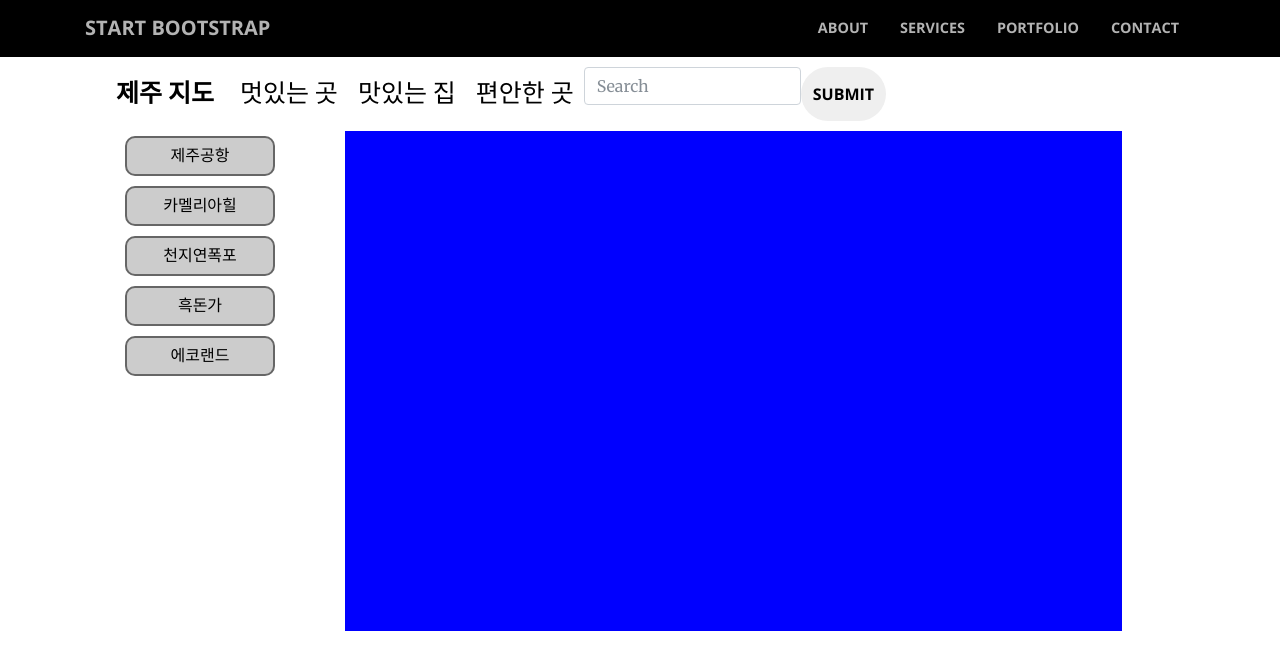
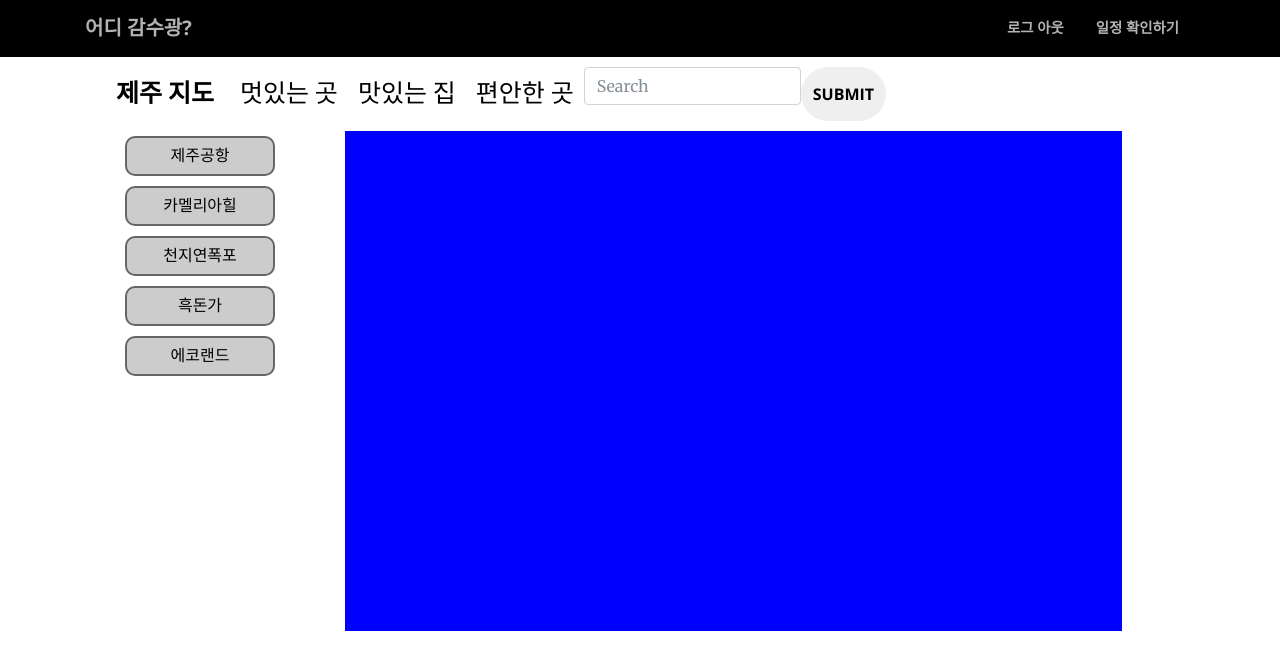
Before and after one commit to masinogns/2017_hackathon, a website: page detail.html in a window 1280 px wide. Drawn offline with nearby package versions, Linux system fonts and the light colour scheme.

Commit message:
맨 위 nav 바 글 수정

```diff
--- a/detail.html
+++ b/detail.html
@@ -34,23 +34,23 @@
     <!-- Navigation -->
     <nav class="navbar navbar-expand-lg navbar-light fixed-top" id="mainNav">
       <div class="container">
-        <a class="navbar-brand js-scroll-trigger" href="#page-top">Start Bootstrap</a>
+        <a class="navbar-brand js-scroll-trigger" href="#page-top">어디 감수광?</a>
         <button class="navbar-toggler navbar-toggler-right" type="button" data-toggle="collapse" data-target="#navbarResponsive" aria-controls="navbarResponsive" aria-expanded="false" aria-label="Toggle navigation">
           <span class="navbar-toggler-icon"></span>
         </button>
         <div class="collapse navbar-collapse" id="navbarResponsive">
           <ul class="navbar-nav ml-auto">
             <li class="nav-item">
-              <a class="nav-link js-scroll-trigger" href="#about">About</a>
+              <a class="nav-link js-scroll-trigger" href="#about"></a>
             </li>
             <li class="nav-item">
-              <a class="nav-link js-scroll-trigger" href="#services">Services</a>
+              <a class="nav-link js-scroll-trigger" href="#services"></a>
             </li>
             <li class="nav-item">
-              <a class="nav-link js-scroll-trigger" href="#portfolio">Portfolio</a>
+              <a class="nav-link js-scroll-trigger" href="#portfolio">로그 아웃</a>
             </li>
             <li class="nav-item">
-              <a class="nav-link js-scroll-trigger" href="#contact">Contact</a>
+              <a class="nav-link js-scroll-trigger" href="#contact">일정 확인하기</a>
             </li>
           </ul>
         </div>
```
